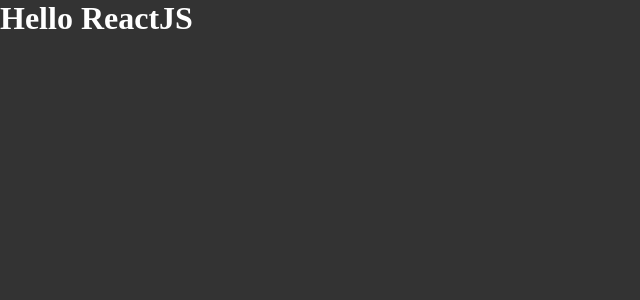
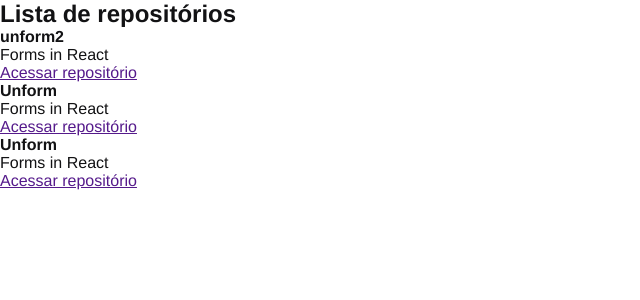
Before and after one commit to Mazzeu/Github-Explorer, a React app: page / in a window 1280 px wide. Shown: the top 300 px of the page, without its empty margins (0-640 px from the left). Built offline with nearby package versions, Linux system fonts and the light colour scheme.

Commit message:
Primeiro componente React

```diff
--- a/src/App.jsx
+++ b/src/App.jsx
@@ -1,4 +1,5 @@
+import { RepositoryList } from './components/RepositoryList'
 import './styles/global.scss'
 export function App(){
-  return <h1>Hello ReactJS</h1>
+  return <RepositoryList/>
 }
--- /dev/null
+++ b/src/components/RepositoryList.jsx
@@ -0,0 +1,32 @@
+const repositoryName = 'unform2';
+
+export function RepositoryList(){
+  return(
+    <section>
+      <h1>Lista de repositórios</h1>
+      <ul>
+        <li>
+          <strong>{repositoryName}</strong>
+          <p>Forms in React</p>
+          <a href="">
+            Acessar repositório
+          </a>
+        </li>
+        <li>
+          <strong>Unform</strong>
+          <p>Forms in React</p>
+          <a href="">
+            Acessar repositório
+          </a>
+        </li>
+        <li>
+          <strong>Unform</strong>
+          <p>Forms in React</p>
+          <a href="">
+            Acessar repositório
+          </a>
+        </li>
+      </ul>
+    </section>
+  );
+}
--- a/src/styles/global.scss
+++ b/src/styles/global.scss
@@ -5,7 +5,7 @@
 }
 
 body {
-  font: Arial, Helvetica, sans-serif;
-  background: #333;
-  color: #FFF;
+
+  font: 16px "Helvetica Neue", Arial, sans-serif;
+  color: #121214;
 }
```
